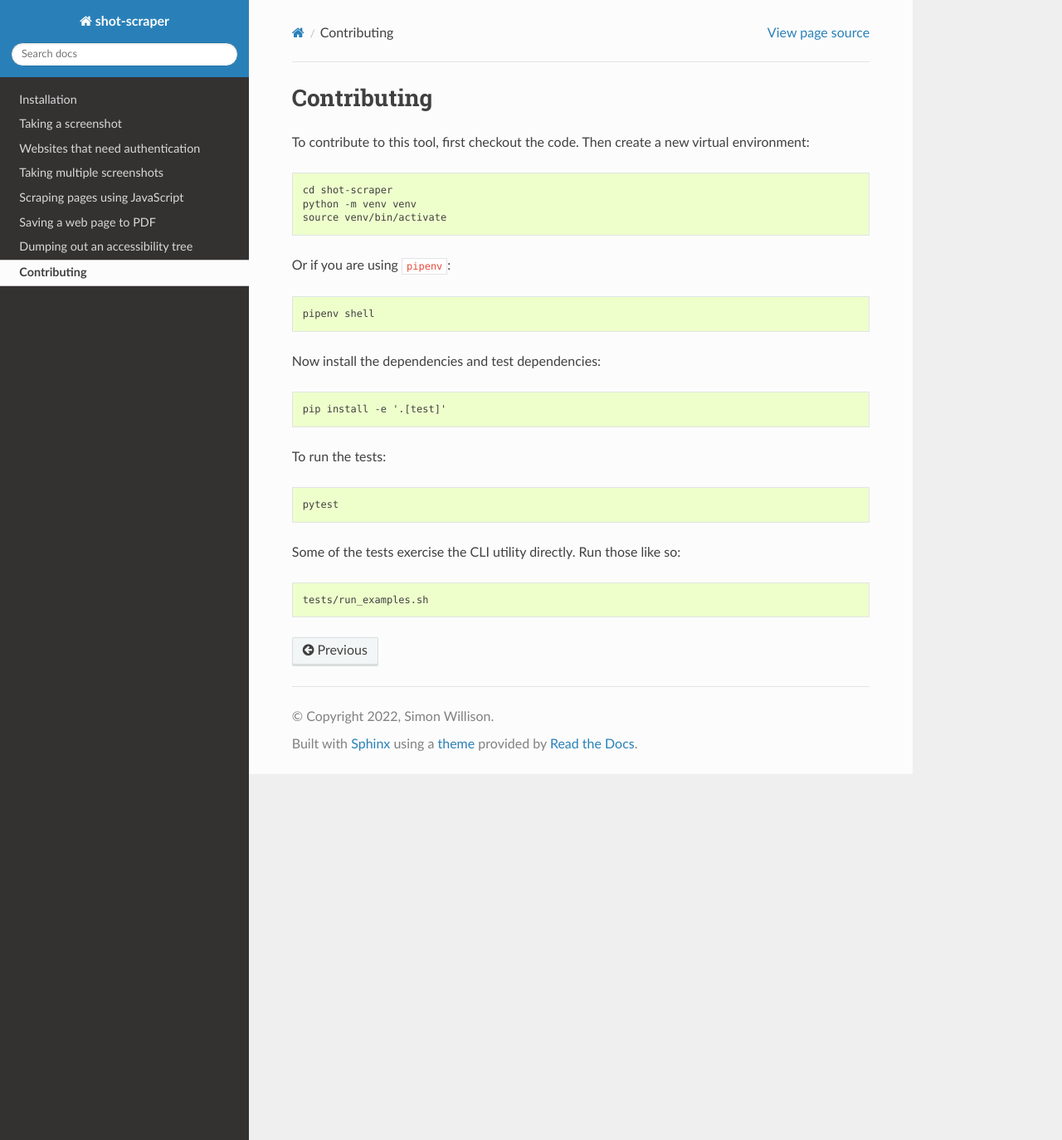
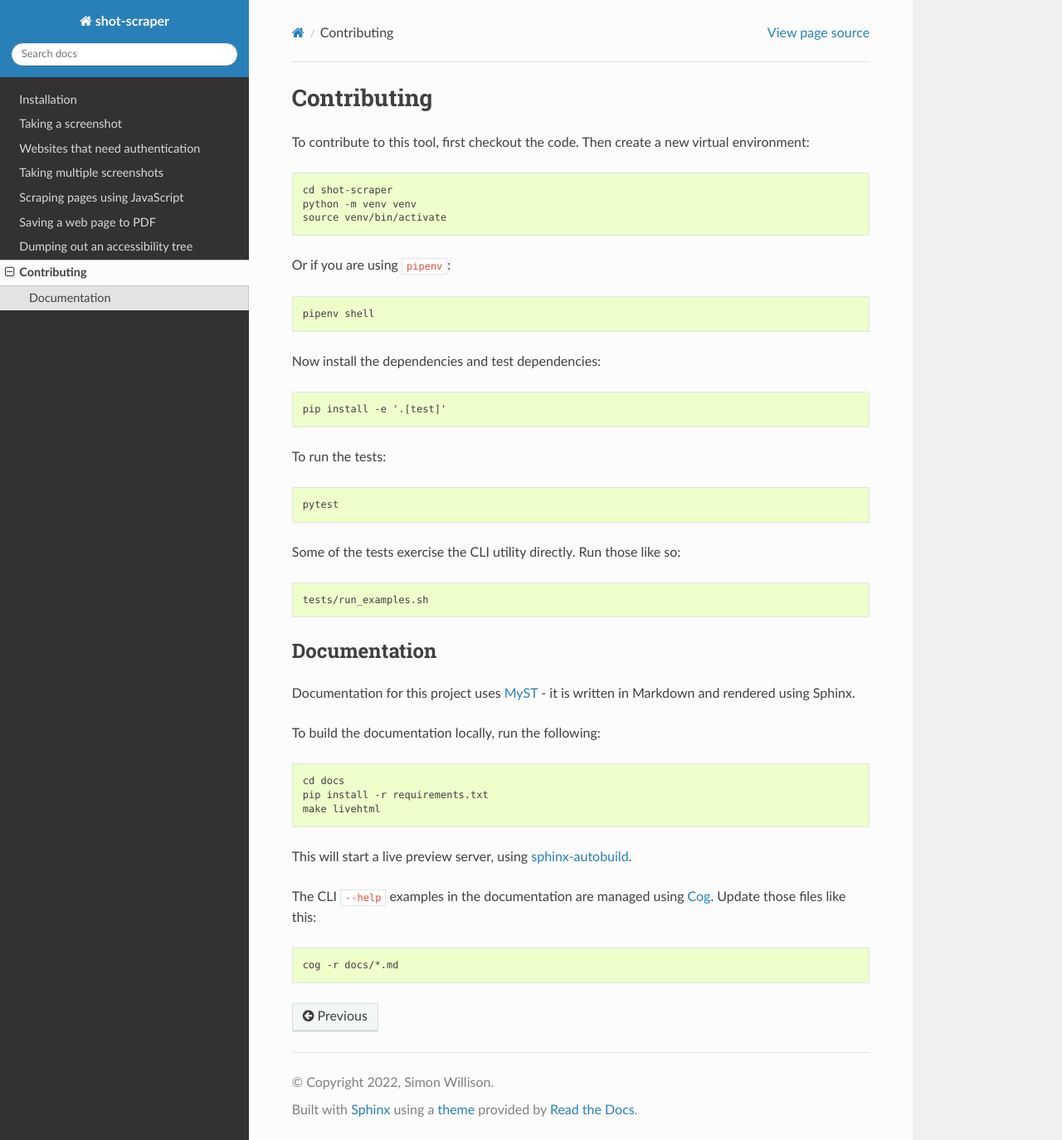
Before and after one commit to simonw/shot-scraper, a Sphinx documentation site: the page built from docs/contributing.md, in a window 1280 px wide and 1374 px high. Shown: the whole window at 83% size. Built offline with Sphinx 7.4.7 and the Read the Docs theme 2.0.0, drawn with Linux system fonts in a browser that asks for light colours.

Commit message:
How to bulid the docs, refs #73

```diff
--- a/docs/contributing.md
+++ b/docs/contributing.md
@@ -21,3 +21,19 @@ To run the tests:
 Some of the tests exercise the CLI utility directly. Run those like so:
 
     tests/run_examples.sh
+
+## Documentation
+
+Documentation for this project uses [MyST](https://myst-parser.readthedocs.io/) - it is written in Markdown and rendered using Sphinx.
+
+To build the documentation locally, run the following:
+
+    cd docs
+    pip install -r requirements.txt
+    make livehtml
+
+This will start a live preview server, using [sphinx-autobuild](https://pypi.org/project/sphinx-autobuild/).
+
+The CLI `--help` examples in the documentation are managed using [Cog](https://github.com/nedbat/cog). Update those files like this:
+
+    cog -r docs/*.md
--- a/docs/requirements.txt
+++ b/docs/requirements.txt
@@ -1,3 +1,4 @@
 sphinx_rtd_theme
 sphinx-autobuild
 myst-parser
+cogapp
```
